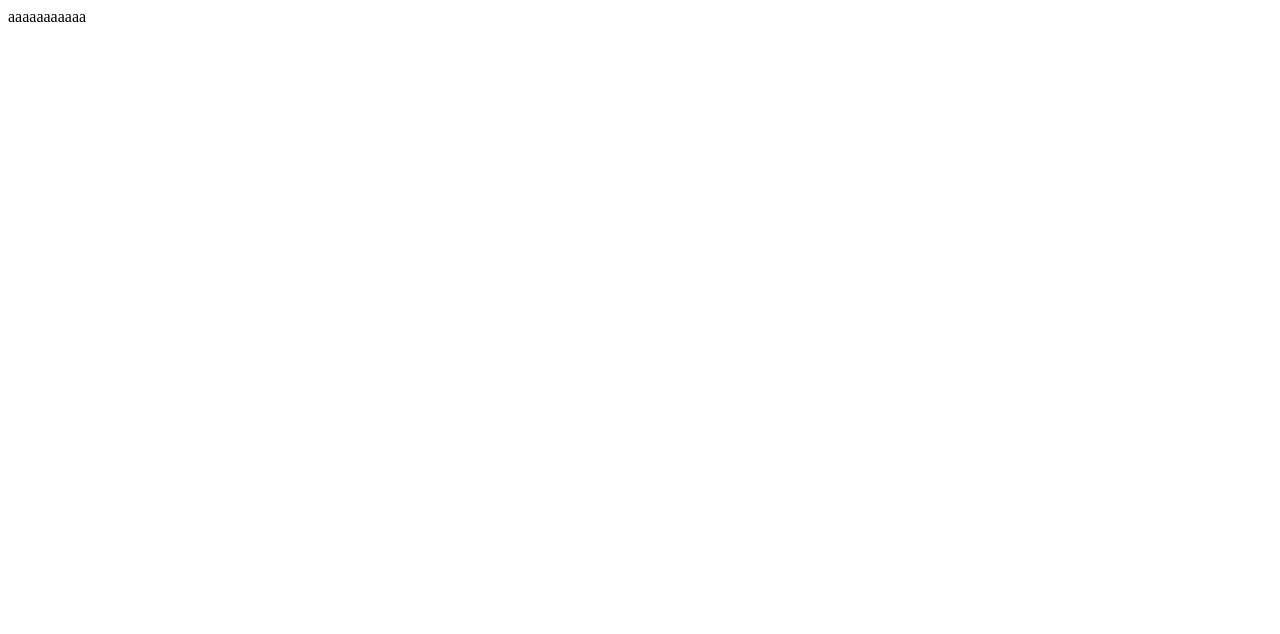
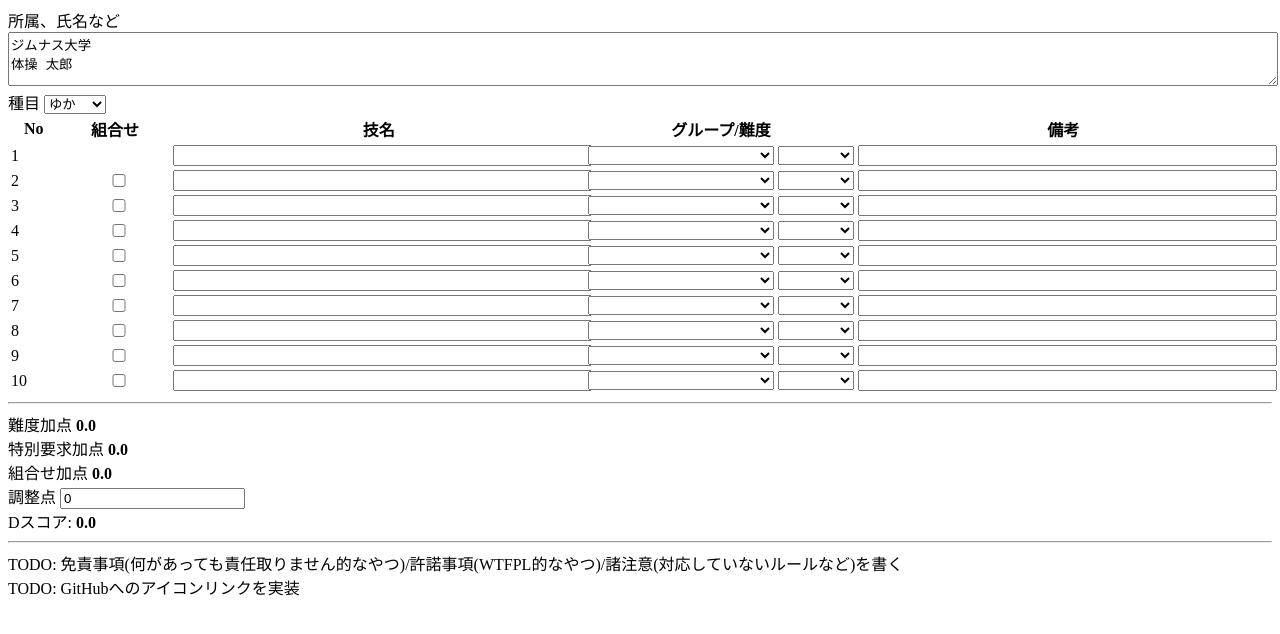
Before and after one commit to thonma/gymnastics_dscore, a SvelteKit app: page / in a window 1280 px wide. Shown: the top 634 px of the page. Built offline with nearby package versions, Linux system fonts and the light colour scheme.

Commit message:
Dスコアの算出処理を実装 (組合せ加点を除く)

```diff
--- a/src/routes/+page.svelte
+++ b/src/routes/+page.svelte
@@ -1,9 +1,193 @@
-<script></script>
+<script>
+  // =========================================
+	// 定数
+	// =========================================
+	const numFmt = new Intl.NumberFormat('ja-JP', { minimumFractionDigits: 1 });
+	const difficulties = [...'ABCDEFGHIJ'];
+	const groups = [...'1234'];
+	// 種目は英語でeventだが分かりにくくなるのでローマ字にする
+	const shumokuList = ['ゆか', 'あん馬', 'つり輪', '平行棒', '鉄棒'];
+
+	// =========================================
+	// メタデータ(所属、氏名など)
+	// =========================================
+	let metadata = 'ジムナス大学\n体操 太郎';
+
+	// =========================================
+	// 演技構成
+	// =========================================
+	let skills = new Array(10).fill().map(() => ({
+		combineWithPrev: false,
+		name: '',
+		difficulty: '',
+		group: '',
+		note: '',
+	}));
+
+	// =========================================
+	// 種目と各スコア
+	// =========================================
+	let shumoku = 'ゆか';
+	let difficultyAddScore = 0.0;
+	let groupAddScore = 0.0;
+	let combinationAddScore = 0.0;
+	let adjustmentScore = 0.0;
+
+	// =========================================
+	// 演技構成のバリデーションエラーを探す
+	// =========================================
+	function findSkillsValidationErrors() {
+		const errs = [];
+		// TODO 実装
+		return errs;
+	}
+
+	// =========================================
+	// Dスコアの算出
+	// =========================================
+	function computeDScore() {
+		console.log(skills);
+
+		difficultyAddScore = 0.0;
+		groupAddScore = 0.0;
+		combinationAddScore = 0.0;
+
+		if (0 < findSkillsValidationErrors().length) {
+			// TODO: エラー表示
+			return;
+		}
+
+		// ========================================
+		// 難度加点の算出
+		// A=0.1, B=0.2 ... J=1.0 と変換して合計すると丸め誤差が出るため、
+		// A=1, B=2 ... J=10 と変換して合計して、最後に10で割る。
+		// ========================================
+		difficultyAddScore = skills.reduce((p, skill) => {
+			return p + difficulties.indexOf(skill.difficulty) + 1;
+		}, 0);
+		difficultyAddScore /= 10;
+
+		// ========================================
+		// 特別要求加点の算出
+		// ========================================
+		const selectedGroups = skills.map(s => s.group);
+		groupAddScore += selectedGroups.includes('1') ? 0.5 : 0;
+		groupAddScore += selectedGroups.includes('2') ? 0.5 : 0;
+		groupAddScore += selectedGroups.includes('3') ? 0.5 : 0;
+		const finalSkill = skills.filter(s => s.group === '4')[0];
+		if ('D' <= finalSkill.difficulty) {
+			groupAddScore += 0.5;
+		} else if ('C' <= finalSkill.difficulty) {
+			groupAddScore += 0.3;
+		}
+
+		// TODO 組合せ加点の算出 (ゆか/鉄棒のみ)
+
+		return 0.0;
+	}
+</script>
 
 <svelte:head>
 	<title>Home</title>
 </svelte:head>
 
-<section>aaaaaaaaaaa</section>
+<section>
+  <label for="metadata">所属、氏名など</label>
+	<textarea bind:value={metadata} id="metadata"></textarea>
 
-<style></style>
+	<label for="shumoku">種目</label>
+	<select bind:value={shumoku} on:change={computeDScore} id="shumoku">
+		{#each shumokuList as s}
+		<option value={s}>{s}</option>
+		{/each}
+	</select>
+
+	<div>
+	  <table>
+			<thead>
+				<tr>
+					<th>No</th>
+					{#if shumoku === 'ゆか' || shumoku === '鉄棒'}
+					<th>組合せ</th>
+					{/if}
+					<th>技名</th>
+					<th colspan="2">グループ/難度</th>
+					<th>備考</th>
+				</tr>
+			</thead>
+			<tbody>
+				{#each skills as s, sIdx}
+			  <tr>
+				  <td>{sIdx + 1}</td>
+					{#if shumoku === 'ゆか' || shumoku === '鉄棒'}
+					<td>
+						{#if 0 < sIdx}
+					  <input type="checkbox" bind:checked={skills[sIdx].combineWithPrev} on:change={computeDScore} title="前の技と組み合わせて実施する場合はチェックを入れてください。">
+						{/if}
+					</td>
+					{/if}
+					<td>
+					  <input type="text" bind:value={skills[sIdx].name}>
+					</td>
+					<td>
+					  <select bind:value={skills[sIdx].group} on:change={computeDScore}>
+							<option value=""></option>
+							{#each groups as g}
+							<option value={g}>グループ{g}</option>
+							{/each}
+						</select>
+					</td>
+					<td>
+					  <select bind:value={skills[sIdx].difficulty} on:change={computeDScore}>
+							<option value=""></option>
+							{#each difficulties as d}
+							<option value={d}>{d}</option>
+							{/each}
+						</select>
+					</td>
+					<td>
+					  <input type="text" bind:value={skills[sIdx].note}>
+					</td>
+				</tr>
+				{/each}
+			</tbody>
+		</table>
+	</div>
+
+	<hr>
+
+	<div>
+	  <div>難度加点 <strong>{numFmt.format(difficultyAddScore)}</strong></div>
+		<div>特別要求加点 <strong>{numFmt.format(groupAddScore)}</strong></div>
+		{#if shumoku === 'ゆか' || shumoku === '鉄棒'}
+		<div>組合せ加点 <strong>{numFmt.format(combinationAddScore)}</strong></div>
+		{/if}
+		<div>調整点 <input type="number" step="0.1" bind:value={adjustmentScore}></div>
+		<div>Dスコア: <strong>{numFmt.format(difficultyAddScore + groupAddScore + combinationAddScore + adjustmentScore)}</strong></div>
+	</div>
+
+	<hr>
+
+	<div>TODO: 免責事項(何があっても責任取りません的なやつ)/許諾事項(WTFPL的なやつ)/諸注意(対応していないルールなど)を書く</div>
+	<div>TODO: GitHubへのアイコンリンクを実装</div>
+</section>
+
+<style>
+  [id="metadata"] {
+		width: 100%;
+		height: 3rem;
+		resize: vertical;
+	}
+
+	table {
+		width: 100%;
+	}
+
+	table input {
+		width: 100%;
+	}
+
+	table select {
+		width: 100%;
+	}
+</style>
--- a/src/routes/Header.svelte
+++ b/src/routes/Header.svelte
@@ -1,7 +1,5 @@
 <script></script>
 
-<header>
-	<a href="/">home</a>
-</header>
+<header>体操競技 Dスコア 算出ツール</header>
 
 <style></style>
--- /dev/null
+++ b/src/routes/styles.css
@@ -0,0 +1,3 @@
+* {
+	box-sizing: border-box;
+}
```
Also changed, not shown: 1 other file (tests, documents, lock files or other folders).
